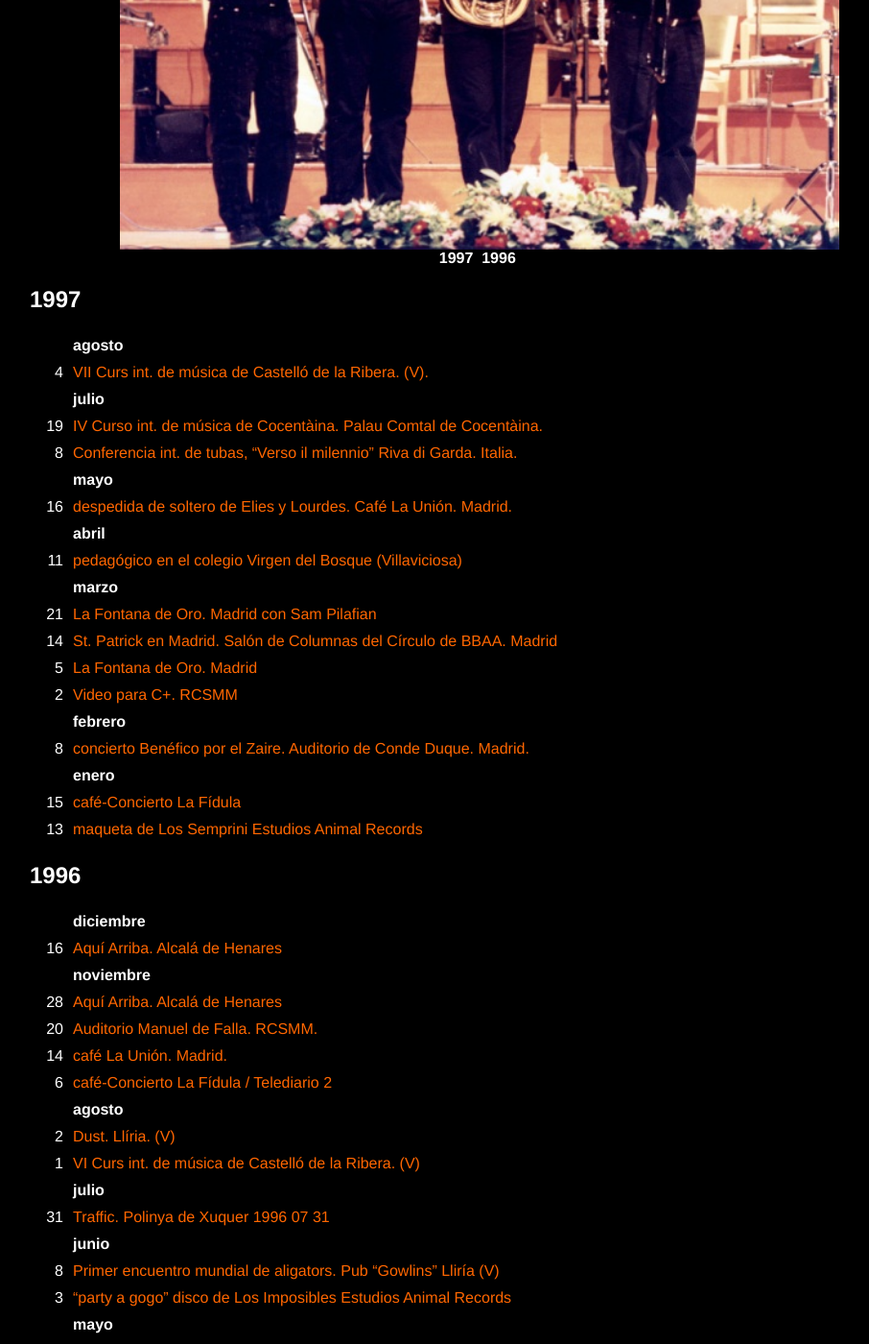
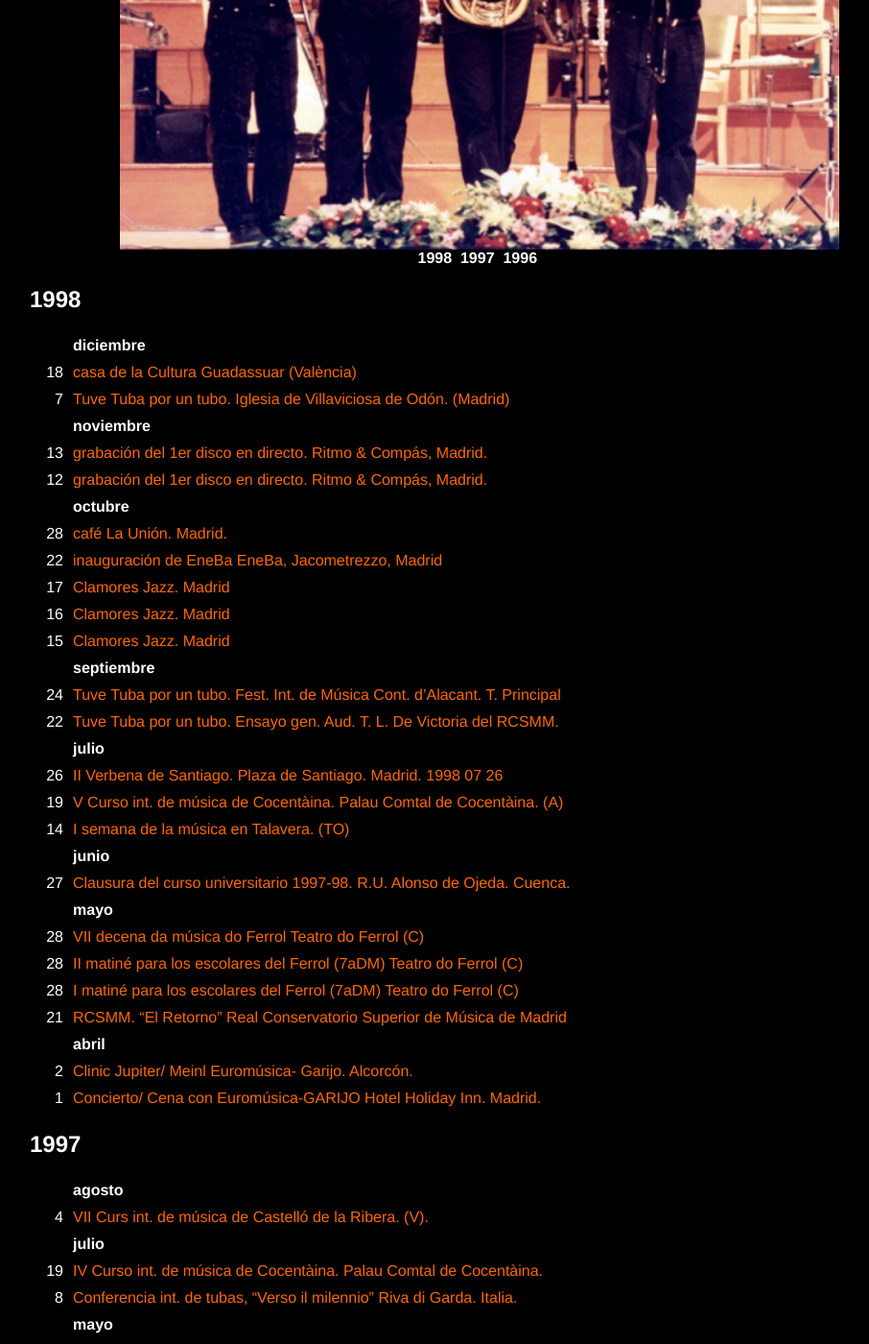
Before and after one commit to siraligator/siraligator.github.io, a Jekyll site: the page built from cuandotocan.html, in a window 1280 px wide and 1400 px high, scrolled down 443 px. Shown: the whole window at 96% size, without its empty margins (140-1046 px from the left). Built offline with Jekyll 4.4.1, drawn with Linux system fonts in a browser that asks for light colours; Markdown is read by kramdown in place of the engine named in the settings.

```diff
--- a/_data/conciertos.yml
+++ b/_data/conciertos.yml
@@ -1,3 +1,106 @@
+- year: 1998
+  months:
+    - month: diciembre
+      days:
+        - day: 18
+          shows:
+            - name: casa de la Cultura Guadassuar (València)
+              done: si
+        - day: 7
+          shows:
+            - name: Tuve Tuba por un tubo. Iglesia de Villaviciosa de Odón. (Madrid)
+              done: si
+    - month: noviembre
+      days:
+        - day: 13
+          shows:
+            - name: grabación del 1er disco en directo. Ritmo & Compás, Madrid.
+              done: si
+        - day: 12
+          shows:
+            - name: grabación del 1er disco en directo. Ritmo & Compás, Madrid.
+              done: si
+    - month: octubre
+      days:
+        - day: 28
+          shows:
+            - name: café La Unión. Madrid.
+              done: si
+        - day: 22
+          shows:
+            - name: inauguración de EneBa EneBa, Jacometrezzo, Madrid
+              done: si
+        - day: 17
+          shows:
+            - name: Clamores Jazz. Madrid
+              done: si
+        - day: 16
+          shows:
+            - name: Clamores Jazz. Madrid
+              done: si
+        - day: 15
+          shows:
+            - name: Clamores Jazz. Madrid
+              done: si
+    - month: septiembre
+      days:
+        - day: 24
+          shows:
+            - name: Tuve Tuba por un tubo. Fest. Int. de Música Cont. d’Alacant. T. Principal
+              done: si
+        - day: 22
+          shows:
+            - name: Tuve Tuba por un tubo. Ensayo gen. Aud. T. L. De Victoria del RCSMM.
+              done: si
+    - month: julio
+      days:
+        - day: 26
+          shows:
+            - name: II Verbena de Santiago. Plaza de Santiago. Madrid. 1998 07 26
+              done: si
+        - day: 19
+          shows:
+            - name: V Curso int. de música de Cocentàina. Palau Comtal de Cocentàina. (A)
+              done: si
+        - day: 14
+          shows:
+            - name: I semana de la música en Talavera. (TO)
+              done: si
+    - month: junio
+      days:
+        - day: 27
+          shows:
+            - name: Clausura del curso universitario 1997-98. R.U. Alonso de Ojeda. Cuenca.
+              done: si
+    - month: mayo
+      days:
+        - day: 28
+          shows:
+            - name: VII decena da música do Ferrol Teatro do Ferrol (C)
+              done: si
+        - day: 28
+          shows:
+            - name: II matiné para los escolares del Ferrol (7aDM) Teatro do Ferrol (C)
+              done: si
+        - day: 28
+          shows:
+            - name: I matiné para los escolares del Ferrol (7aDM) Teatro do Ferrol (C)
+              done: si
+        - day: 21
+          shows:
+            - name: RCSMM. “El Retorno” Real Conservatorio Superior de Música de Madrid
+              done: si
+    - month: abril
+      days:
+        - day: 2
+          shows:
+            - name: Clinic Jupiter/ Meinl Euromúsica- Garijo. Alcorcón.
+              done: si
+        - day: 1
+          shows:
+            - name: Concierto/ Cena con Euromúsica-GARIJO Hotel Holiday Inn. Madrid.
+              done: si
+
 - year: 1997
   months:
     - month: agosto
```
